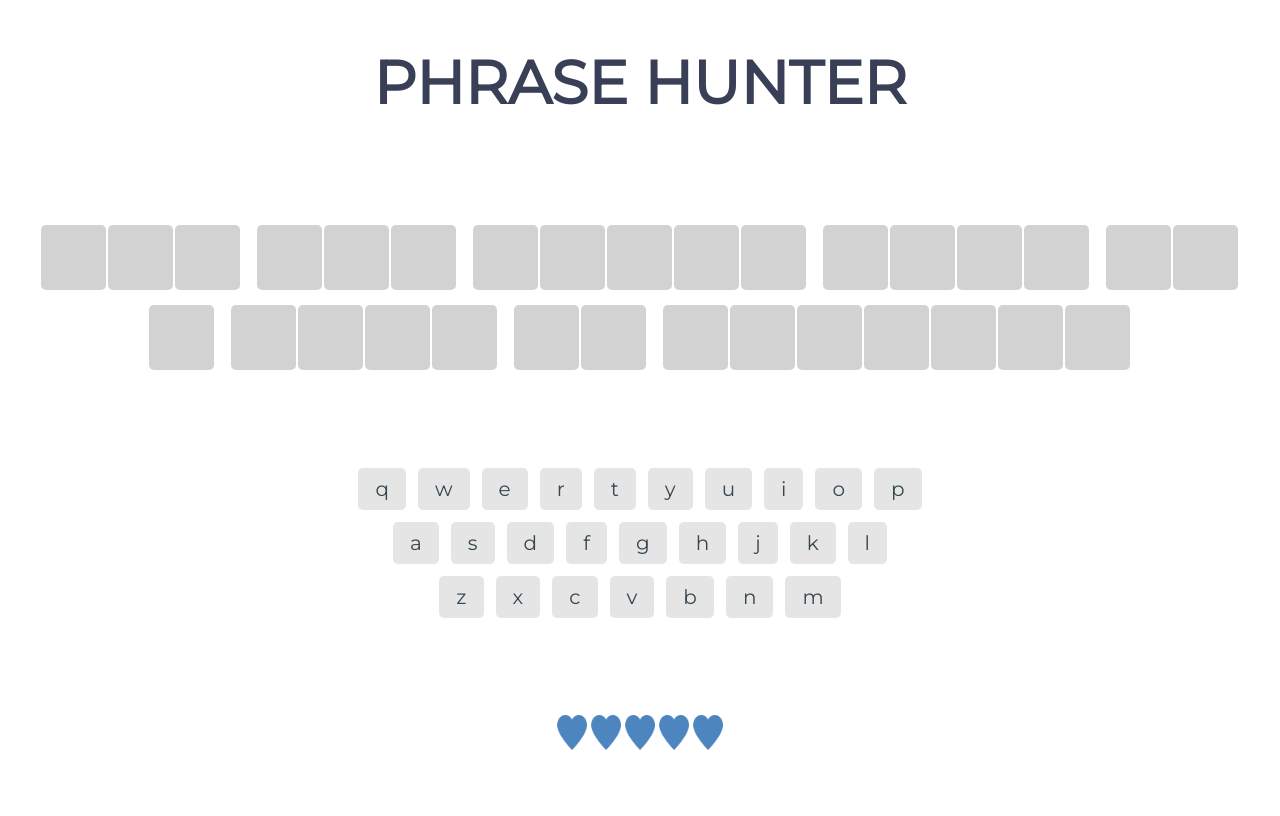
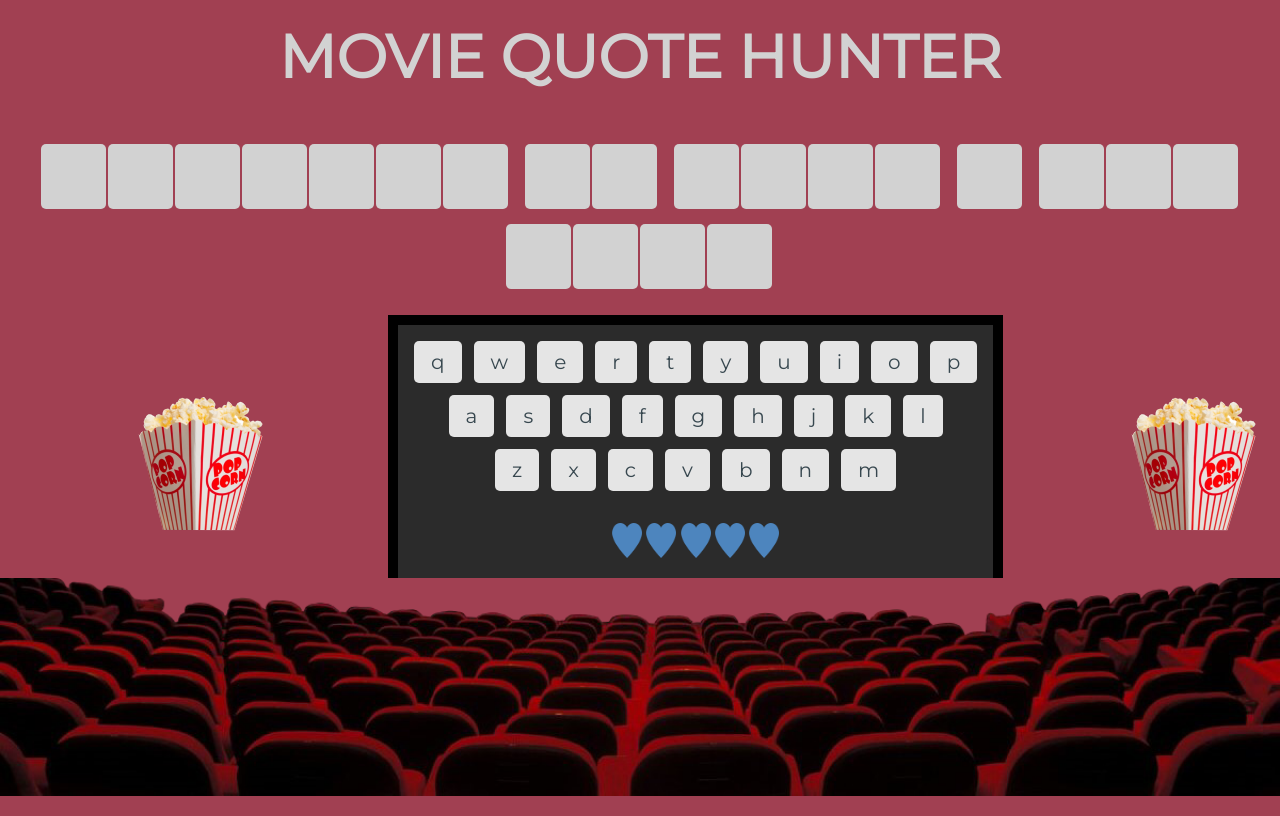
Before and after one commit to bignallt07/td4-oop-game, a plain HTML site: page index.html in a window 1280 px wide. Both pictures are taken after a click on the button "Start Game". Drawn offline with Linux system fonts and the light colour scheme.

Commit message:
curtains effect

```diff
--- a/css/styles.css
+++ b/css/styles.css
@@ -28,6 +28,8 @@ body {
   flex-direction: column;
   display: flex;
   height: 100vh;
+  background-color: #a14052;
+  margin: 0;
 }
 
 li, ol, ul {
@@ -72,6 +74,7 @@ button {
   height: 100%;
   max-height: 900px;
   text-align: center;
+  margin: 10px;
 }
 
 .section {
@@ -86,7 +89,7 @@ button {
 /* Title */
 
 .header {
-  color: #3a3f58;
+  color: var(--color-neutral-light);
 }
 
 
@@ -124,6 +127,22 @@ button {
 
 
 /* Keyboard */
+#keyboard-area {
+  display: flex;
+}
+
+.keyboard-images {
+  width: 10%;
+  margin: 0 10%;
+  display: flex;
+  align-items: center;
+}
+
+#qwerty {
+  border: 10px solid black;
+  padding: 10px;
+  background-color: rgb(43, 43, 43);
+}
 
 .keyrow {
   display: flex;
@@ -157,6 +176,15 @@ button {
   padding: 14px 16px 16px 14px;
   border-bottom: solid 4px rgba(0, 0, 0, 0);
   border-right: solid 3px rgba(0, 0, 0, 0);
+}
+
+footer {
+  margin: 0;
+}
+
+footer img {
+  width: 100%;
+  margin: 0;
 }
 
 
@@ -202,3 +230,23 @@ button {
 .lose a {
   color: var(--color-lose);
 }
+
+
+/* Curtian Effect */
+/* Credit: Tom Hughes - https://speckyboy.com/curtain-effect-web-design/ */
+
+#curtains {
+  width: 100%;
+  height: 100vh;
+  overflow: hidden;
+}
+
+#left, #right {
+  width: 50%;
+  height: 100vh;
+  float: left;
+  z-index: 2;
+  background: #a14052;
+  position: relative;
+  transition: all 3s ease-in;
+}
--- a/index.html
+++ b/index.html
@@ -10,20 +10,29 @@
 	</head>
 
 	<body>
+
+		<div id="curtains">
+			<div id="left"></div>
+			<div id="right"></div>
+
 		<div class="main-container">
 			<div id="overlay" class="start">
-				<h2 class="title">Phrase Hunter</h2>
+				<h3>Welcome to the</h3>
+				<h2 class="title">Movie Quote Hunter</h2>
 				<h1 id="game-over-message"></h1>
 				<button id="btn__reset">Start Game</button>
 			</div>
 
 			<div id="banner" class="section">
-				<h2 class="header">Phrase Hunter</h2>
+				<h2 class="header">Movie Quote Hunter</h2>
 			</div>
 
 			<div id="phrase" class="section">
 				<ul></ul>
 			</div>
+
+			<div id="keyboard-area">
+				<div class="keyboard-images"><img src="images/popcorn.png" alt=""></div>
 
 				<div id="qwerty" class="section">
 					<div class="keyrow">
@@ -60,7 +69,6 @@
 						<button class="key">n</button>
 						<button class="key">m</button>
 					</div>
-			</div>
 
 					<div id="scoreboard" class="section">
 						<ol>
@@ -71,7 +79,26 @@
 							<li class="tries"><img src="images/liveHeart.png" alt="Heart Icon" height="35" width="30"></li>
 						</ol>
 					</div>
+
 				</div>
+
+				<div class="keyboard-images"><img src="images/popcorn.png" alt=""></div>
+
+
+			</div>
+
+
+
+
+		</div>
+
+		</div> <!-- Curtains end-->
+
+		<footer hidden>
+			<img src="images/seats.png" alt="">
+		</footer>
+
+
 
 	</body>
 
--- a/js/Game.js
+++ b/js/Game.js
@@ -5,12 +5,13 @@
 class Game {
     constructor() {
         this.missed = 0;
-        this.phrases = [new Phrase("Nottingham Forest are Magic"),
-            new Phrase("We arent in Kansas anymore"),
-            new Phrase("Do you know the muffin man"),
-            new Phrase("Lets go redsox"),
-            new Phrase("Can you smell what the Rock is Cooking")]
+        this.phrases = [new Phrase("Hey you guys"),
+            new Phrase("To infinity and beyond"),
+            new Phrase("Milk was a bad choice"),
+            new Phrase("I feel the need the need for speed"),
+            new Phrase("Houston we have a problem")]
         this.activePhrase = null;
+        // Additional Properties
         this.over = false;
     }
 
@@ -64,7 +65,10 @@ class Game {
         if (this.activePhrase.checkLetter(letter)) {
             this.activePhrase.showMatchedLetter(letter);
             chosenLetterElement.classList.add("chosen");
-            this.checkForWin();
+            const win = this.checkForWin();
+            if (win) {
+                this.gameOver(win);
+            }
         } else {
             chosenLetterElement.classList.add("wrong");
             this.removeLife();
@@ -89,7 +93,6 @@ class Game {
         // To ensure that game reset is done at 5
         if (this.missed > 4) {
             this.gameOver(false);
-            this.resetGame();
         }
 
     }
@@ -115,8 +118,9 @@ class Game {
 
         const guessed = liArray.join("");
         if (guessed === this.activePhrase.phrase) {
-            this.gameOver(true);
-            this.resetGame();
+            return true;
+        } else {
+            return false;
         }
     }
 
@@ -139,6 +143,7 @@ class Game {
             h1.textContent = `Unlucky, the phrase was "${this.activePhrase.full}"`;   // Full returns the uppercase on lose to demo the answer
         }
         overlay.style.display = "flex";
+        this.resetGame()
     }
 
 
--- a/js/Phrase.js
+++ b/js/Phrase.js
@@ -5,6 +5,7 @@
 class Phrase {
     constructor(phrase) {
         this.phrase = phrase.toLowerCase();
+        // Additional Properties
         this.letters = this.phrase.split("");
         this.full = phrase;  // added to allow orginal caps on lose screen
     }
--- a/js/app.js
+++ b/js/app.js
@@ -7,6 +7,7 @@
 const startButton = document.querySelector("#btn__reset");
 const keyboardDiv = document.querySelector("#qwerty");
 const overlay = document.querySelector("#overlay");
+const footer = document.querySelector("footer");
 let game;
 
 /*******
@@ -19,6 +20,10 @@ let game;
 startButton.addEventListener("click", () => {
     game = new Game;
     game.startGame(startButton);
+    // Additional: To hide the curtains after page load
+    left.style.display = "none";
+    right.style.display = "none";
+    footer.hidden = false;
 });
 
 
@@ -45,5 +50,11 @@ document.addEventListener("keyup", (e) => {
         }
     }
 
+});
 
+// Curtains animation effect on page load - See README.md
+
+window.addEventListener("load", () => {
+    left.style.transform = "translateX(-100%)";
+    right.style.transform = "translateX(100%)";
 });
```
Also changed, not shown: images/popcorn.png (added), images/seats.png (added), 1 other file. Lines whose indentation alone changed are shown as unchanged.
